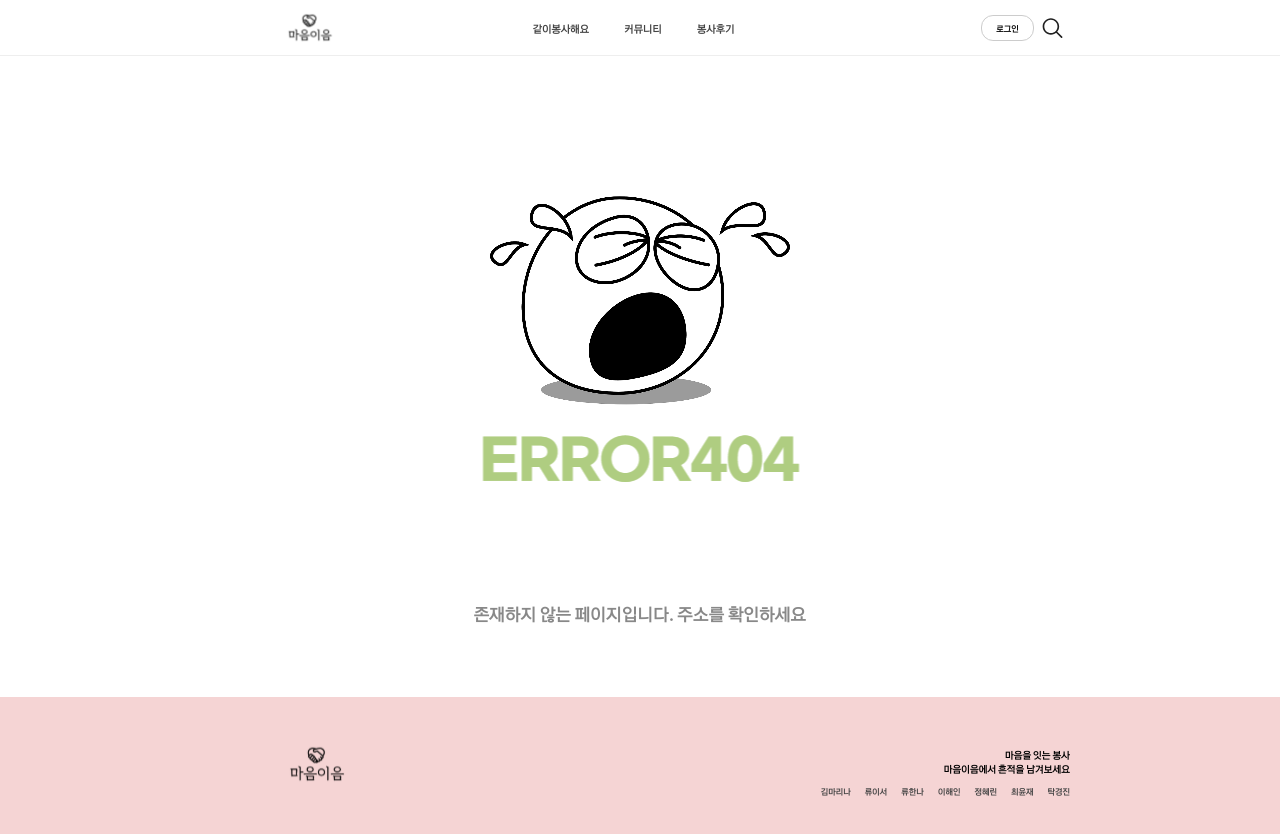
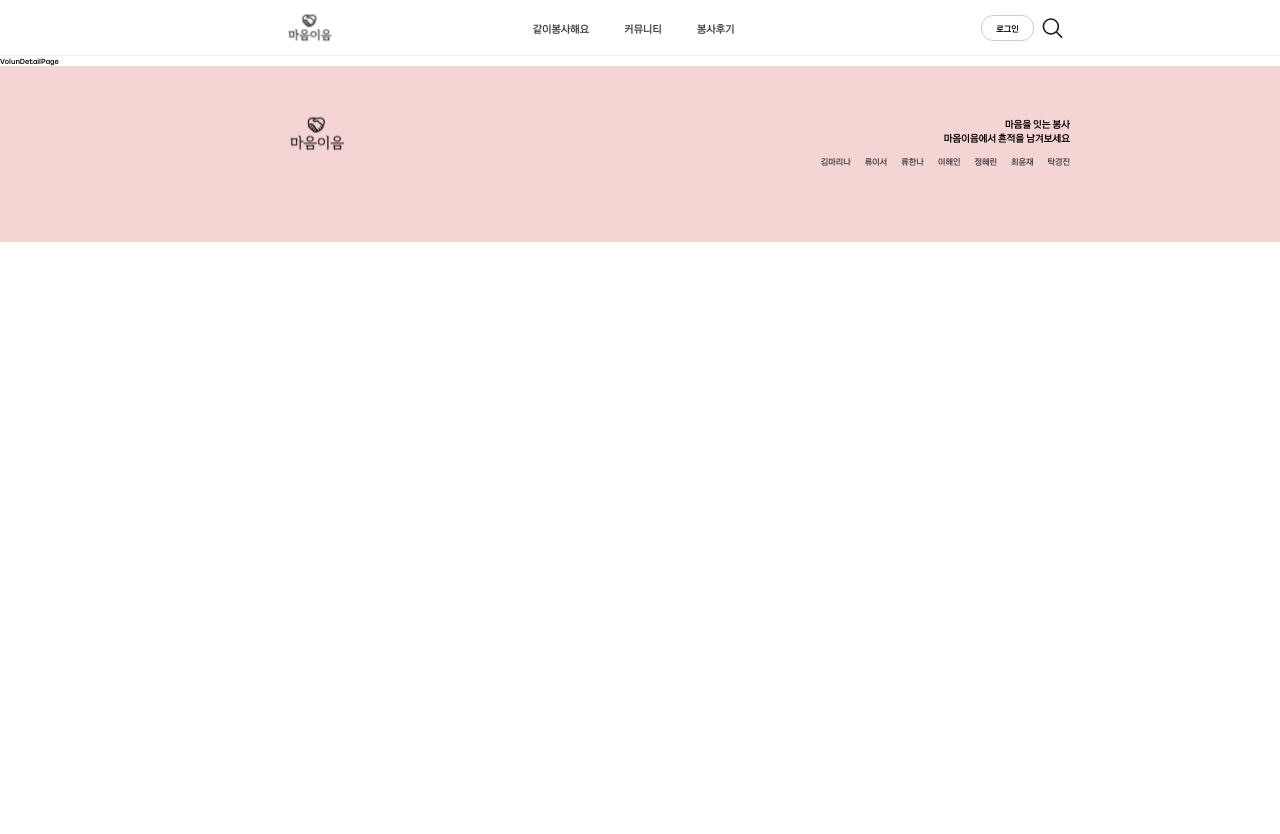
Before and after one commit to maumeum/Front-end, a React (Vite) app: page /volunteers/detail in a window 1280 px wide. Shown: the top 834 px of the page. After the commit the page ends 800 px from the top, so only its background shows below. Built offline with nearby package versions, Linux system fonts and the light colour scheme; no server answers.

Commit message:
[Feat] 디테일 페이지 app.tsx에 연결

```diff
--- a/src/App.tsx
+++ b/src/App.tsx
@@ -34,6 +34,7 @@ import PrivateRoute from '@utils/PrivateRoute';
 // '같이 봉사해요' 게시판 관련:
 import VolunteerOngoing from '@pages/volunteerPage/VolunteerOngoingPage';
 import VolunteerWrite from '@src/pages/volunteerPage/VolunteerWrite';
+import VolunDetailPage from './pages/volunteerPage/VolunDetailPage';
 
 function App() {
 	return (
@@ -43,6 +44,7 @@ function App() {
 				<Route path='/' element={<Main />} />
 				<Route path='/volunteers/ongoing' element={<VolunteerOngoing />} />
 				<Route path='/volunteers/ongoing/edit' element={<VolunteerWrite />} />
+				<Route path='/volunteers/detail' element={<VolunDetailPage />} />
 
 				<Route path='/community/findfriend' element={<FindFriend />} />
 				<Route path='/community/question' element={<Question />} />
--- a/src/pages/volunteerPage/VolunDetailPage.tsx
+++ b/src/pages/volunteerPage/VolunDetailPage.tsx
@@ -1,6 +1,8 @@
 import React from 'react';
 
 function VolunDetailPage() {
+	//여기에 각자 맡은 컴포넌트를 모아서 보여줄 수 있게 하면 될거같아요
+
 	return <div>VolunDetailPage</div>;
 }
 
```
Also changed, not shown: src/components/VolunIntro/VolunInfo.tsx (added, +11 -0 lines).
